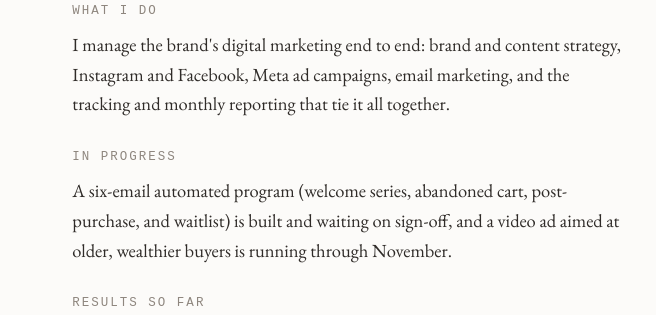
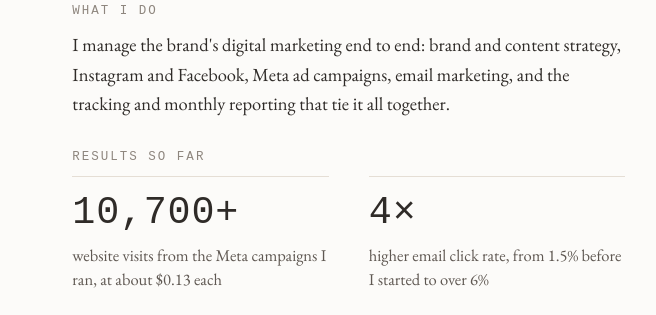
Before and after one commit to bellastryker/bella-stryker-portfolio, a plain HTML site: page work.html in a window 1280 px wide. Shown: the part 2174-2489 px from the top of the page, 420-1076 px from the left. Drawn offline with nearby package versions, Linux system fonts and the light colour scheme; a web font is replaced by a local one.

Commit message:
House of Arella: remove In progress
Co-Authored-By: Claude Opus 5.5 <noreply@anthropic.com>
Claude-Session: https://claude.ai/code/session_01H3aLcEmoM8VSSb4giXnuhy

```diff
--- a/work.html
+++ b/work.html
@@ -182,10 +182,6 @@
                 <div class="case__block">
                   <h3 class="label">What I do</h3>
                   <p>I manage the brand's digital marketing end to end: brand and content strategy, Instagram and Facebook, Meta ad campaigns, email marketing, and the tracking and monthly reporting that tie it all together.</p>
-                </div>
-                <div class="case__block">
-                  <h3 class="label">In progress</h3>
-                  <p>A six-email automated program (welcome series, abandoned cart, post-purchase, and waitlist) is built and waiting on sign-off, and a video ad aimed at older, wealthier buyers is running through November.</p>
                 </div>
                 <div class="case__block">
                   <h3 class="label">Results so far</h3>
```
